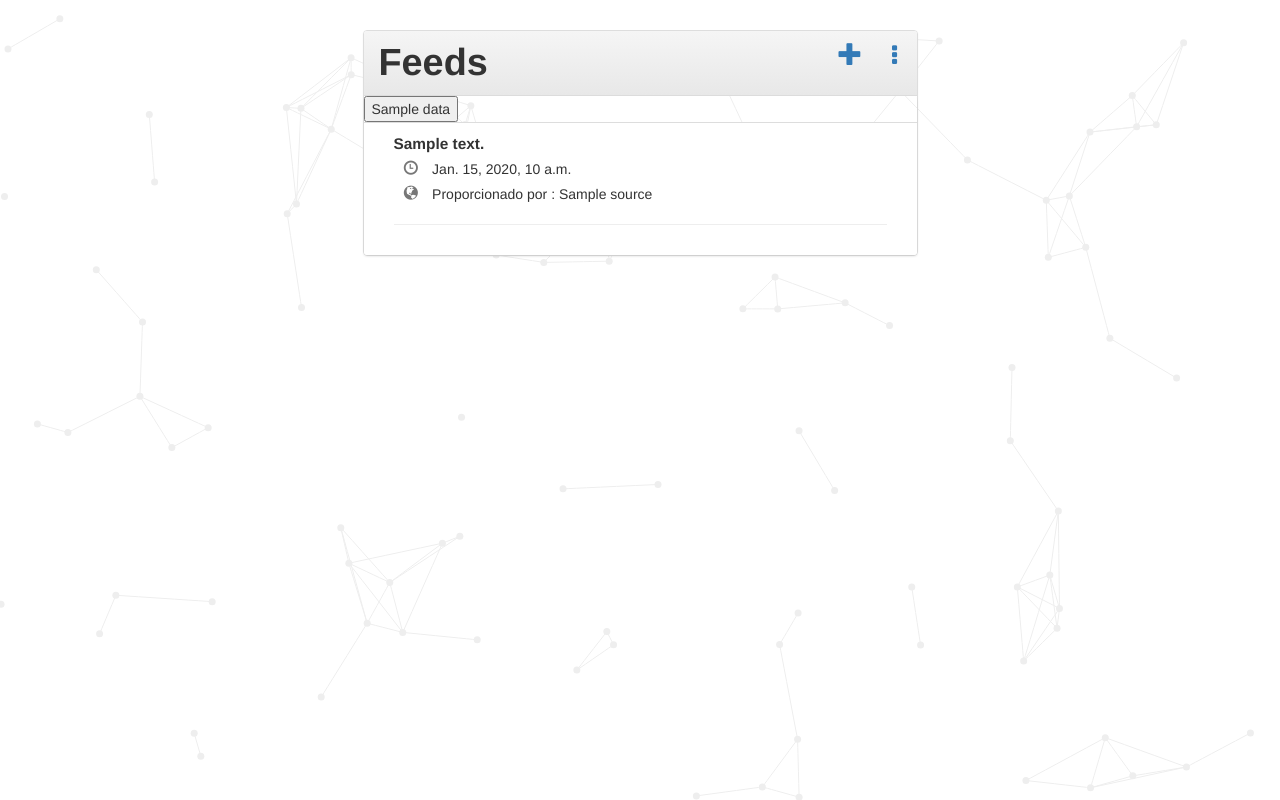
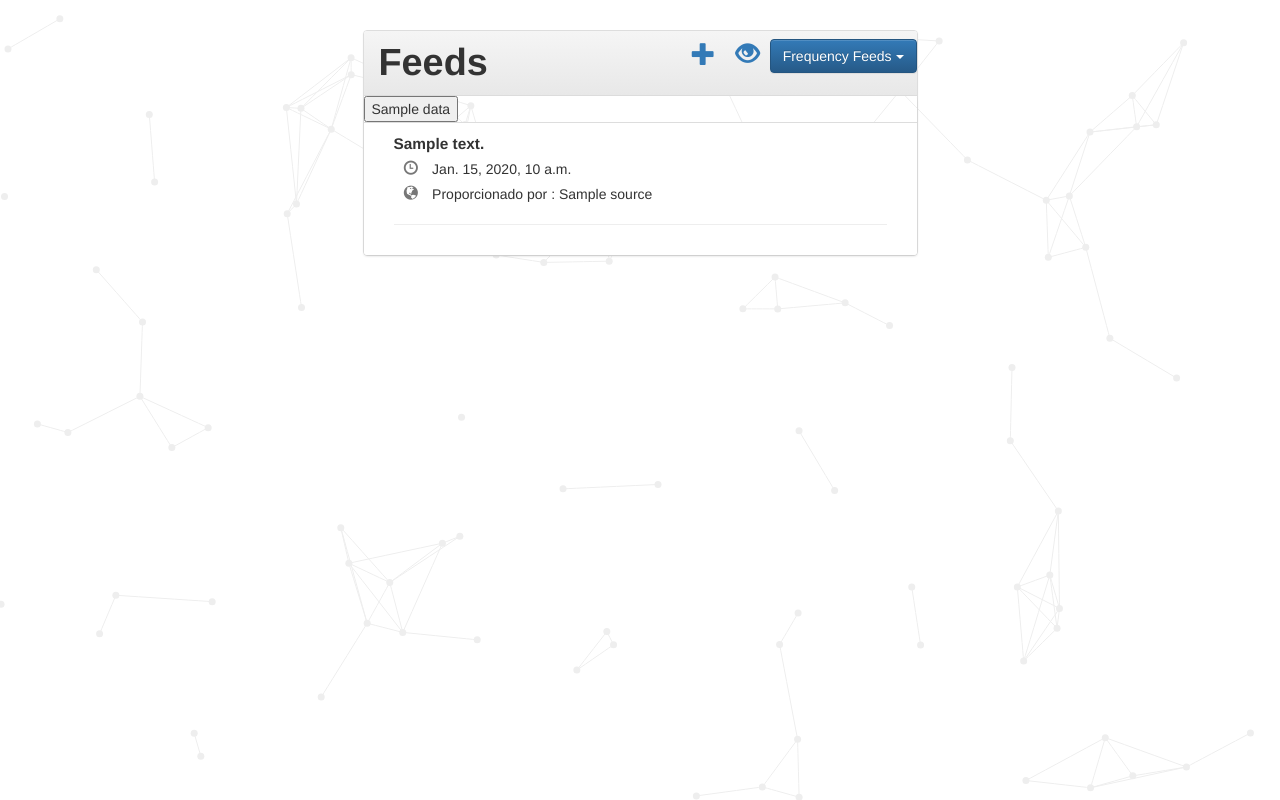
Before and after one commit to juanmisak/RSS-reader-multi-threads, a Django app: template RSS/web/templates/home.html in a window 1280 px wide. Run offline with Django 3.2, Linux system fonts and the light colour scheme; the template is opened without the code that fills it: most values are stand-ins (such as "Sample title", 1, 10 or a date in 2020); some libraries are stand-ins or nearby versions.

Commit message:
Add button of frequency feed without funcionality

```diff
--- a/RSS/web/templates/home.html
+++ b/RSS/web/templates/home.html
@@ -88,9 +88,15 @@ $(function(){
               event.preventDefault();
               window.parent.location = "http://bootsnipp.com/iframe/4l0k2";
           });
-          $('a[href="#cant-do-all-the-work-for-you"]').on('click', function(event) {
+          $('a[href="#modal_add_channel"]').on('click', function(event) {
               event.preventDefault();
-              $('#cant-do-all-the-work-for-you').modal('show');
+              $('#modal_add_channel').modal('show');
+          })
+
+
+          $('a[href="#modal_settings"]').on('click', function(event) {
+              event.preventDefault();
+              $('#modal_settings').modal('show');
           })
 
           $('[data-command="toggle-search"]').on('click', function(event) {
@@ -296,8 +302,21 @@ $(function(){
                   <div class="panel-heading c-list">
                       <span class="title">Feeds</span>
                       <ul class="pull-right c-controls">
-                          <li><a href="#cant-do-all-the-work-for-you" data-toggle="tooltip" data-placement="top" title="Add Channel"><i class="glyphicon glyphicon-plus"></i></a></li>
-                          <li><a href="#" class="hide-search" data-command="toggle-search" data-toggle="tooltip" data-placement="top" title="Toggle Search"><i class="fa fa-ellipsis-v"></i></a></li>
+                          <li><a href="#modal_add_channel" data-toggle="tooltip" data-placement="top" title="Add Channel"><i class="glyphicon glyphicon-plus"></i></a></li>
+                          <li><a href="#" class="hide-search" data-command="toggle-search" data-toggle="tooltip" data-placement="top" title="Search"><i class="glyphicon glyphicon-eye-open"></i></a></li>
+                          <li>
+                                            <div class="dropdown">
+                                              <button class="btn btn-primary dropdown-toggle" type="button" id="dropdownMenu1" data-toggle="dropdown" aria-haspopup="true" aria-expanded="true">
+                                                Frequency Feeds
+                                                <span class="caret"></span>
+                                              </button>
+                                              <ul class="dropdown-menu" aria-labelledby="dropdownMenu1">
+                                                <li><a href="#">3</a></li>
+                                                <li><a href="#">6</a></li>
+                                                <li><a href="#">9</a></li>
+                                                <li><a href="#">12</a></li>
+                                              </ul>
+                                            </div></li>
                       </ul>
                   </div>
 
@@ -334,7 +353,7 @@ $(function(){
       </div>
     </div>
 
-    <div id="cant-do-all-the-work-for-you" class="modal fade bs-example-modal-sm" tabindex="-1" role="dialog" aria-labelledby="mySmallModalLabel" aria-hidden="true">
+    <div id="modal_add_channel" class="modal fade bs-example-modal-sm" tabindex="-1" role="dialog" aria-labelledby="mySmallModalLabel" aria-hidden="true">
         <div class="modal-dialog modal-md">
             <div class="modal-content">
                 <div class="modal-header">
@@ -366,12 +385,42 @@ $(function(){
                                            <span class="glyphicon glyphicon-cloud-download" aria-hidden="true"></span> Save RSS Channel</button>
                                     </form>
                 </div>
-                            <!--div class="modal-footer">
+            </div>
+        </div>
+    </div>
 
-                                <button id='enviarComentario' type="button" class="btn btn-primary">
-                                    <span class="glyphicon glyphicon-cloud-download" aria-hidden="true"></span> Guardar Canal RSS</button>
+    <div id="modal_settings" class="modal fade bs-example-modal-sm" tabindex="-1" role="dialog" aria-labelledby="mySmallModalLabel" aria-hidden="true">
+        <div class="modal-dialog modal-md">
+            <div class="modal-content">
+                <div class="modal-header">
+                    <button type="button" class="close" data-dismiss="modal" aria-hidden="true">×</button>
+                    <h4 class="modal-title" id="mySmallModalLabel">Settings of RSS Feeds</h4>
+                </div>
+                <div class="modal-body">
+                                <!--iframe id="iframe" src="" style="zoom:0.60" width="99.6%" height="450" frameborder="0"></iframe-->
+                                    <form id='canalnuevo' action='addnewcanal' method='post'  enctype'multipart/form-data' style="width:400px; margin: 0 auto;">
+                                      {% csrf_token %}
+                                        <h3>Configuration:</h3>
+                                        </br>
 
-                            </div-->
+                                        <div class="required-field-block">
+                                            <input name='nombre' type="text" placeholder="Name of channel" class="form-control">
+                                            </br>
+                                        </div>
+
+                                        <div class="required-field-block">
+                                            <input name='url' type="text" placeholder="URL Address RSS" class="form-control">
+                                            </br>
+                                        </div>
+
+                                        <div class="required-field-block">
+                                            <input name='descripcion' type='text' rows="3" class="form-control" placeholder="Description of channel">
+                                            </br>
+                                        </div>
+                                         <button id='enviarComentario' type="submit" class="btn btn-success"><!-- data-dismiss="modal"-->
+                                           <span class="glyphicon glyphicon-cloud-download" aria-hidden="true"></span> Save Configurations</button>
+                                    </form>
+                </div>
             </div>
         </div>
     </div>
```
